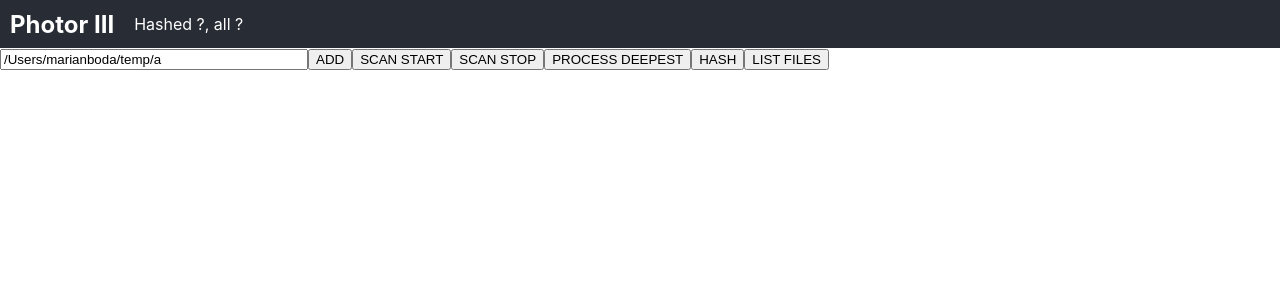
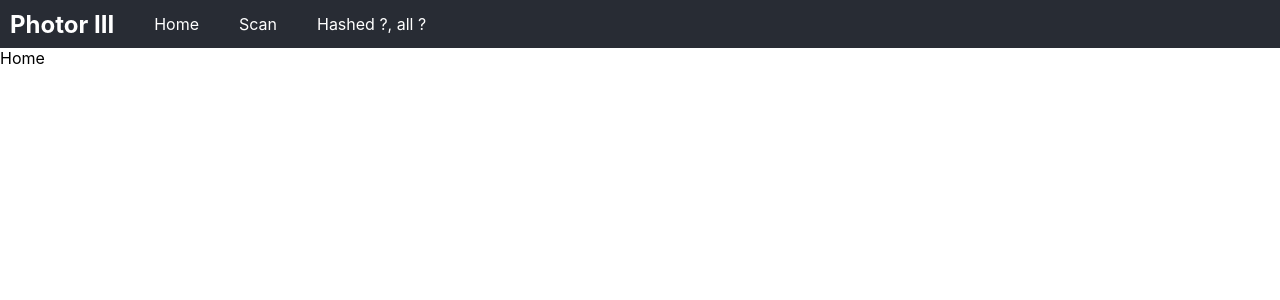
Before and after one commit to marianboda/photor3, a React (Create React App) app: page / in a window 1280 px wide. Shown: the top 300 px of the page. Built offline with nearby package versions, Linux system fonts and the light colour scheme.

Commit message:
018 Added Routing

```diff
--- a/package.json
+++ b/package.json
@@ -10,6 +10,7 @@
     "react": "^16.12.0",
     "react-dom": "^16.12.0",
     "react-redux": "^7.1.3",
+    "react-router-dom": "^5.1.2",
     "react-scripts": "^3.2.0",
     "redux": "^4.0.4",
     "rxjs": "^6.5.3",
--- a/src/App.js
+++ b/src/App.js
@@ -1,14 +1,22 @@
 import React from 'react';
+import { BrowserRouter as Router, Switch, Route } from 'react-router-dom';
 import { Header } from './Header';
 import './App.scss';
 import { ScanScreen } from './ScanScreen';
 
 function App() {
     return (
-        <div className="App">
-            <Header />
-            <ScanScreen />
-        </div>
+        <Router>
+            <div className="App">
+                <Header />
+                <Switch>
+                    <Route path="/scan">
+                        <ScanScreen />
+                    </Route>
+                    <Route path="/">Home</Route>
+                </Switch>
+            </div>
+        </Router>
     );
 }
 
--- a/src/Header.js
+++ b/src/Header.js
@@ -1,11 +1,13 @@
 import React from 'react';
 import { useSelector } from 'react-redux';
+import { MainMenu } from './MainMenu.js';
 
 export const Header = props => {
     const stats = useSelector(state => state.stats);
     return (
         <header className="App-header">
             <h1>Photor III</h1>
+            <MainMenu />
             <div>
                 Hashed {stats ? stats.hashedCount : '?'}, all {stats ? stats.allCount : '?'}
             </div>
--- /dev/null
+++ b/src/MainMenu.js
@@ -0,0 +1,16 @@
+import React from 'react';
+import { Link } from 'react-router-dom';
+import './MainMenu.scss';
+
+export const MainMenu = () => {
+    return (
+        <ul className="Main-menu">
+            <li>
+                <Link to="/">Home</Link>
+            </li>
+            <li>
+                <Link to="/scan">Scan</Link>
+            </li>
+        </ul>
+    );
+};
--- /dev/null
+++ b/src/MainMenu.scss
@@ -0,0 +1,15 @@
+.Main-menu {
+    list-style-type: none;
+    margin: 0;
+    padding: 0;
+    overflow: hidden;
+
+    li {
+        display: inline-block;
+
+        a {
+            color: #FFF;
+            text-decoration: none;
+        }
+    }
+}
```
